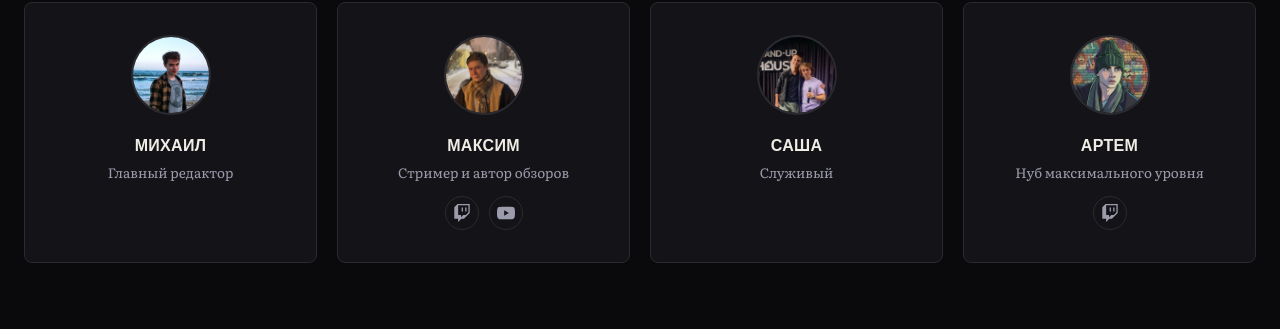
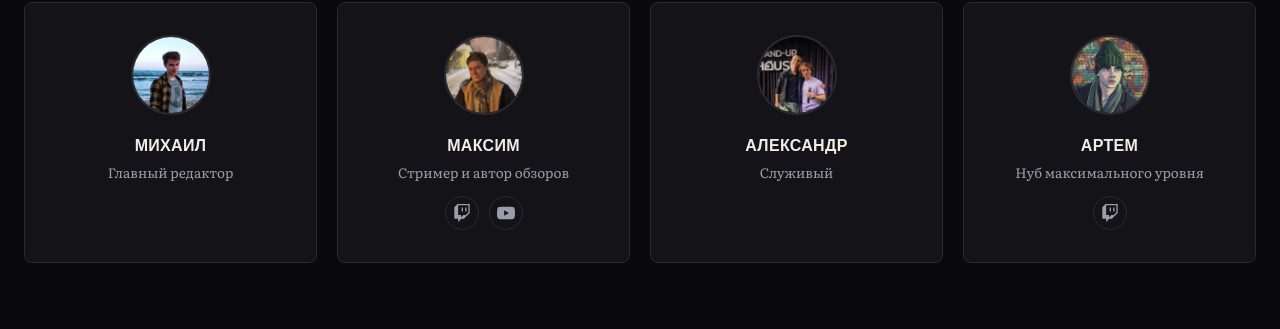
Before and after one commit to MagisterGudvin/pixelorcs, a Jekyll site: the page built from index.html, in a window 1280 px wide and 900 px high, scrolled down 1463 px. Shown: the part 128-457 px from the top of the window. Built offline with Jekyll 4.4.1, drawn with Linux system fonts in a browser that asks for light colours.

Commit message:
Update Настройки “general”

```diff
--- a/_data/settings.yml
+++ b/_data/settings.yml
@@ -63,7 +63,7 @@ authors:
     youtube: https://www.youtube.com/@TIMBER-LIKE
     vk: ''
     telegram: ''
-  - name: Саша
+  - name: Александр
     bio: Служивый
     avatar: /assets/uploads/photo_2026-04-02_21-28-31.webp
     twitch: ''
```
